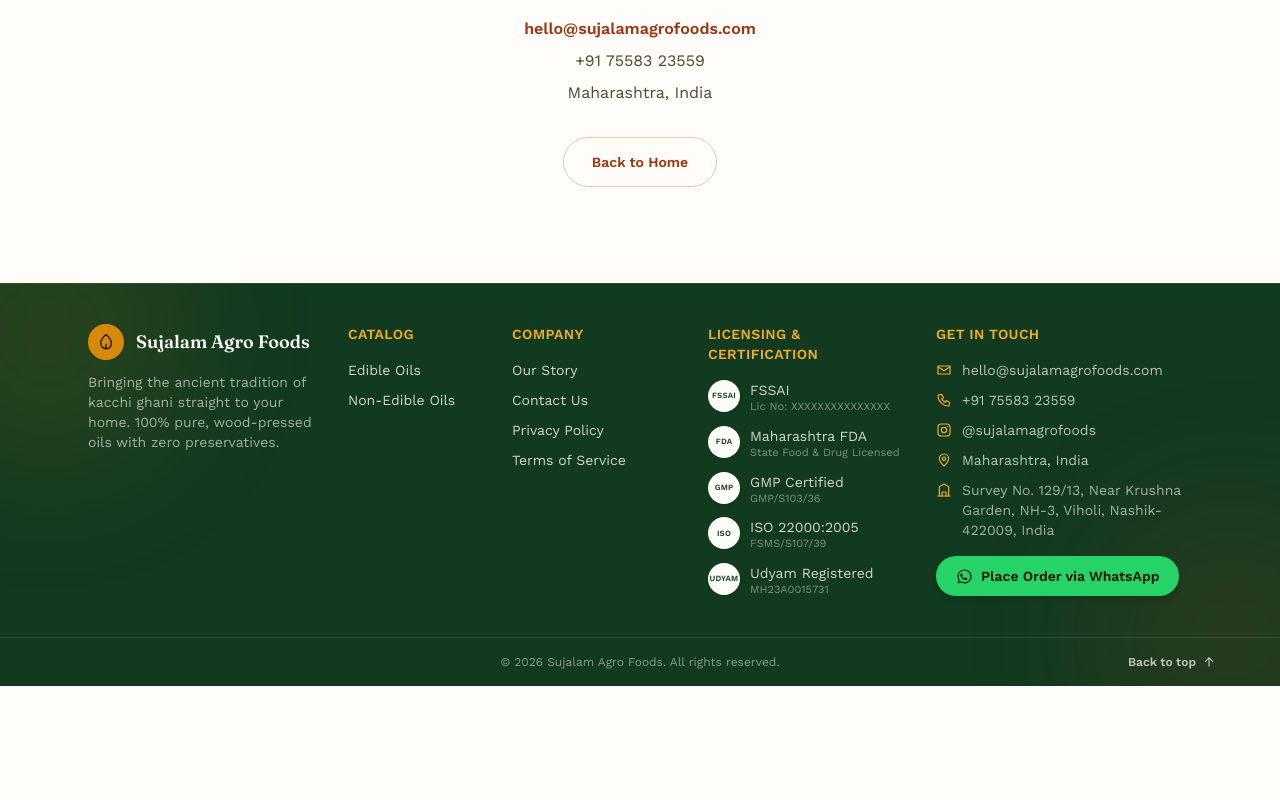
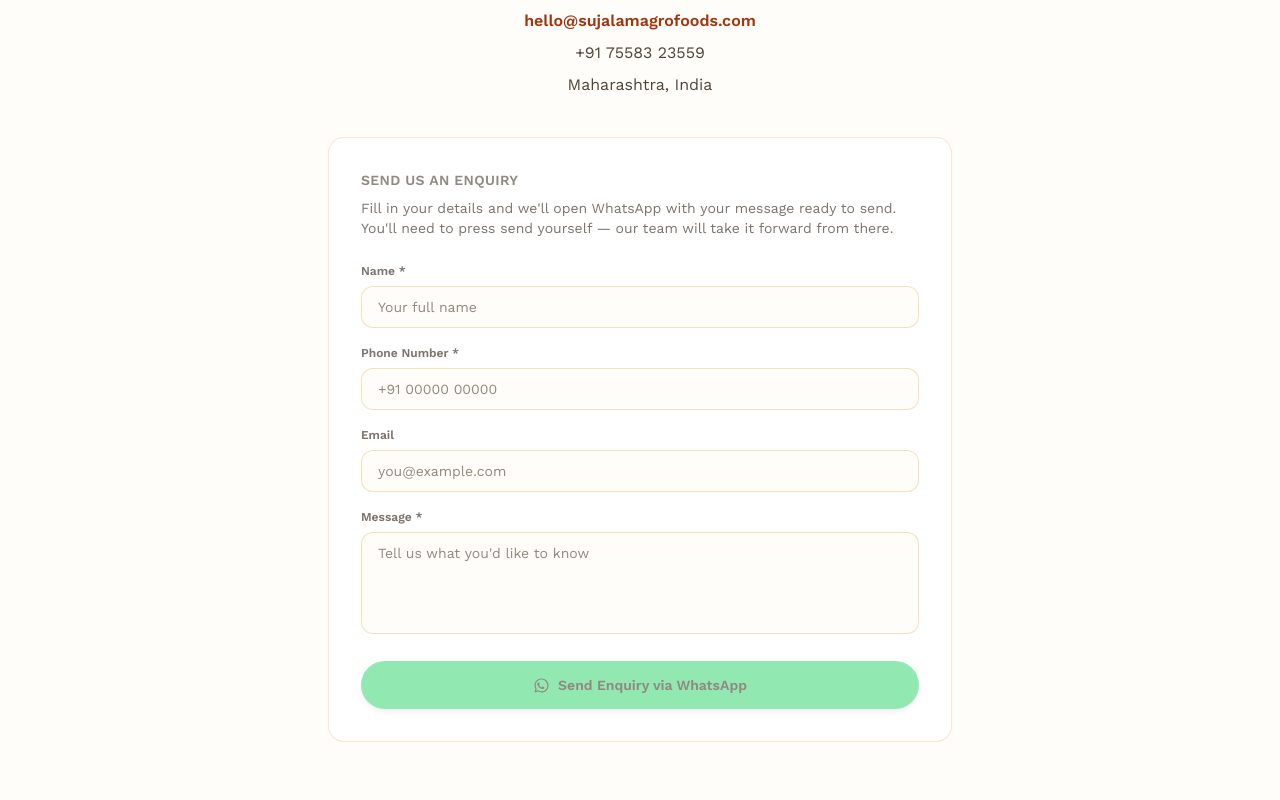
Before and after one commit to jayeshC01/sujalam-agro-foods-web, a Next.js app: page /contact in a window 1280 px wide. Shown: the part 300-1100 px from the top of the page. Before the commit the page ends 986 px from the top, so only its background shows below. Built offline with nearby package versions, Linux system fonts and the light colour scheme.

Commit message:
Built WhatsApp contact/enquiry form

```diff
--- a/src/app/catalog/[slug]/page.tsx
+++ b/src/app/catalog/[slug]/page.tsx
@@ -130,7 +130,7 @@
               <AddToCartPanel product={product} />
 
               <Link
-                href="/contact"
+                href={{ pathname: "/contact", query: { product: product.name } }}
                 className="mt-4 inline-block rounded-full border border-mustard/30 px-7 py-3.5 text-sm font-semibold text-terracotta-dark transition-colors hover:bg-mustard/10"
               >
                 Enquire About This Product
--- a/src/app/contact/page.tsx
+++ b/src/app/contact/page.tsx
@@ -1,25 +1,33 @@
-import Link from "next/link";
+import { ContactForm } from "@/components/contact-form";
 import { SiteFooter } from "@/components/site-footer";
 import { SiteHeader } from "@/components/site-header";
 import { CONTACT } from "@/lib/site-config";
 
-export default function ContactPage() {
+export default async function ContactPage({
+  searchParams,
+}: PageProps<"/contact">) {
+  const { product } = await searchParams;
+  const productName = Array.isArray(product) ? product[0] : product;
+  const initialMessage = productName
+    ? `I'm interested in ${productName}.`
+    : "";
+
   return (
     <>
       <SiteHeader />
       <main className="flex-1">
-        <section className="mx-auto max-w-3xl px-6 py-24 text-center">
+        <section className="mx-auto max-w-2xl px-6 py-24 text-center">
           <span className="text-xs font-semibold uppercase tracking-[0.25em] text-terracotta-dark">
             Contact Us
           </span>
           <h1 className="mt-3 font-serif text-3xl font-semibold tracking-tight text-ink sm:text-4xl">
-            A dedicated contact form is on its way
+            We&apos;d Love to Hear From You
           </h1>
           <p className="mt-4 text-ink/70">
-            In the meantime, reach us directly and we&apos;ll get back to
-            you.
+            Send us an enquiry via WhatsApp, or reach us directly using the
+            details below.
           </p>
-          <dl className="mt-8 space-y-2 text-ink/80">
+          <dl className="mt-6 space-y-2 text-ink/80">
             <div>
               <dt className="sr-only">Email</dt>
               <dd>
@@ -40,12 +48,8 @@
               <dd>{CONTACT.location}</dd>
             </div>
           </dl>
-          <Link
-            href="/"
-            className="mt-8 inline-block rounded-full border border-terracotta/30 px-7 py-3.5 text-sm font-semibold text-terracotta-dark transition-colors hover:bg-terracotta/10"
-          >
-            Back to Home
-          </Link>
+
+          <ContactForm initialMessage={initialMessage} />
         </section>
       </main>
       <SiteFooter />
--- /dev/null
+++ b/src/components/contact-form.tsx
@@ -0,0 +1,132 @@
+"use client";
+
+import { useState } from "react";
+import { CONTACT } from "@/lib/site-config";
+
+const EMAIL_PATTERN = /^[^\s@]+@[^\s@]+\.[^\s@]+$/;
+const whatsappNumber = CONTACT.phone.replace(/[^\d]/g, "");
+
+export function ContactForm({ initialMessage = "" }: { initialMessage?: string }) {
+  const [form, setForm] = useState({
+    name: "",
+    phone: "",
+    email: "",
+    message: initialMessage,
+  });
+  const [sent, setSent] = useState(false);
+
+  const emailValid =
+    form.email.trim() === "" || EMAIL_PATTERN.test(form.email.trim());
+
+  const canSend =
+    form.name.trim() !== "" &&
+    form.phone.trim() !== "" &&
+    form.message.trim() !== "" &&
+    emailValid;
+
+  function handleSend() {
+    const lines = [
+      "Hi Sujalam Agro Foods, I have an enquiry:",
+      "",
+      form.message.trim(),
+      "",
+      `Name: ${form.name}`,
+      `Phone: ${form.phone}`,
+      form.email.trim() ? `Email: ${form.email}` : null,
+    ].filter((line): line is string => line !== null);
+
+    const url = `https://wa.me/${whatsappNumber}?text=${encodeURIComponent(lines.join("\n"))}`;
+    window.open(url, "_blank", "noopener,noreferrer");
+    setSent(true);
+  }
+
+  return (
+    <div className="mt-10 rounded-2xl border border-mustard/20 bg-white p-6 text-left sm:p-8">
+      <h2 className="text-sm font-semibold uppercase tracking-wide text-ink/50">
+        Send Us an Enquiry
+      </h2>
+      <p className="mt-2 text-sm text-ink/60">
+        Fill in your details and we&apos;ll open WhatsApp with your message
+        ready to send. You&apos;ll need to press send yourself — our team
+        will take it forward from there.
+      </p>
+
+      <div className="mt-5 space-y-3">
+        <div>
+          <label className="text-xs font-semibold text-ink/60">Name *</label>
+          <input
+            type="text"
+            value={form.name}
+            onChange={(e) => setForm((f) => ({ ...f, name: e.target.value }))}
+            placeholder="Your full name"
+            className="mt-1 w-full rounded-xl border border-mustard/25 bg-cream px-4 py-2.5 text-sm text-ink outline-none transition-colors focus:border-terracotta/50"
+          />
+        </div>
+        <div>
+          <label className="text-xs font-semibold text-ink/60">
+            Phone Number *
+          </label>
+          <input
+            type="tel"
+            value={form.phone}
+            onChange={(e) =>
+              setForm((f) => ({ ...f, phone: e.target.value }))
+            }
+            placeholder="+91 00000 00000"
+            className="mt-1 w-full rounded-xl border border-mustard/25 bg-cream px-4 py-2.5 text-sm text-ink outline-none transition-colors focus:border-terracotta/50"
+          />
+        </div>
+        <div>
+          <label className="text-xs font-semibold text-ink/60">Email</label>
+          <input
+            type="email"
+            value={form.email}
+            onChange={(e) =>
+              setForm((f) => ({ ...f, email: e.target.value }))
+            }
+            placeholder="you@example.com"
+            className={`mt-1 w-full rounded-xl border bg-cream px-4 py-2.5 text-sm text-ink outline-none transition-colors focus:border-terracotta/50 ${
+              emailValid ? "border-mustard/25" : "border-terracotta"
+            }`}
+          />
+          {!emailValid && (
+            <p className="mt-1 text-xs text-terracotta-dark">
+              Enter a valid email address, or leave it blank.
+            </p>
+          )}
+        </div>
+        <div>
+          <label className="text-xs font-semibold text-ink/60">
+            Message *
+          </label>
+          <textarea
+            value={form.message}
+            onChange={(e) =>
+              setForm((f) => ({ ...f, message: e.target.value }))
+            }
+            placeholder="Tell us what you'd like to know"
+            rows={4}
+            className="mt-1 w-full resize-none rounded-xl border border-mustard/25 bg-cream px-4 py-2.5 text-sm text-ink outline-none transition-colors focus:border-terracotta/50"
+          />
+        </div>
+      </div>
+
+      <button
+        type="button"
+        onClick={handleSend}
+        disabled={!canSend}
+        className="mt-5 inline-flex w-full items-center justify-center gap-2 rounded-full bg-[#25D366] px-5 py-3.5 text-sm font-semibold text-ink shadow-md transition-transform hover:-translate-y-0.5 disabled:cursor-not-allowed disabled:opacity-50 disabled:hover:translate-y-0"
+      >
+        <svg width="17" height="17" viewBox="0 0 24 24" fill="currentColor">
+          <path d="M12.04 2C6.58 2 2.13 6.45 2.13 11.91c0 1.75.46 3.39 1.26 4.81L2 22l5.42-1.42a9.87 9.87 0 0 0 4.62 1.18h.01c5.46 0 9.9-4.45 9.9-9.91 0-2.65-1.03-5.14-2.9-7.01A9.82 9.82 0 0 0 12.04 2Zm0 1.67c2.19 0 4.25.85 5.8 2.41a8.2 8.2 0 0 1 2.41 5.83c0 4.55-3.7 8.24-8.25 8.24a8.2 8.2 0 0 1-4.19-1.15l-.3-.18-3.12.82.83-3.04-.2-.32a8.18 8.18 0 0 1-1.26-4.37c.01-4.55 3.7-8.24 8.28-8.24Zm-4.52 4.13c-.16 0-.42.06-.64.31-.22.25-.85.83-.85 2.02s.87 2.35.99 2.51c.12.16 1.7 2.72 4.19 3.71 2.07.82 2.49.66 2.94.62.45-.04 1.45-.59 1.65-1.16.2-.57.2-1.06.14-1.16-.06-.1-.22-.16-.46-.28-.24-.12-1.45-.71-1.67-.79-.22-.08-.39-.12-.55.12-.16.24-.63.79-.77.95-.14.16-.28.18-.52.06-.24-.12-1.02-.38-1.94-1.2-.72-.64-1.2-1.43-1.34-1.67-.14-.24-.02-.37.1-.49.11-.11.24-.28.36-.42.12-.14.16-.24.24-.4.08-.16.04-.3-.02-.42-.06-.12-.55-1.34-.76-1.83-.2-.48-.4-.42-.55-.42Z" />
+        </svg>
+        Send Enquiry via WhatsApp
+      </button>
+      {sent && (
+        <p className="mt-3 text-center text-xs text-ink/50">
+          WhatsApp opened in a new tab — press send there to reach us.
+        </p>
+      )}
+    </div>
+  );
+}
```
